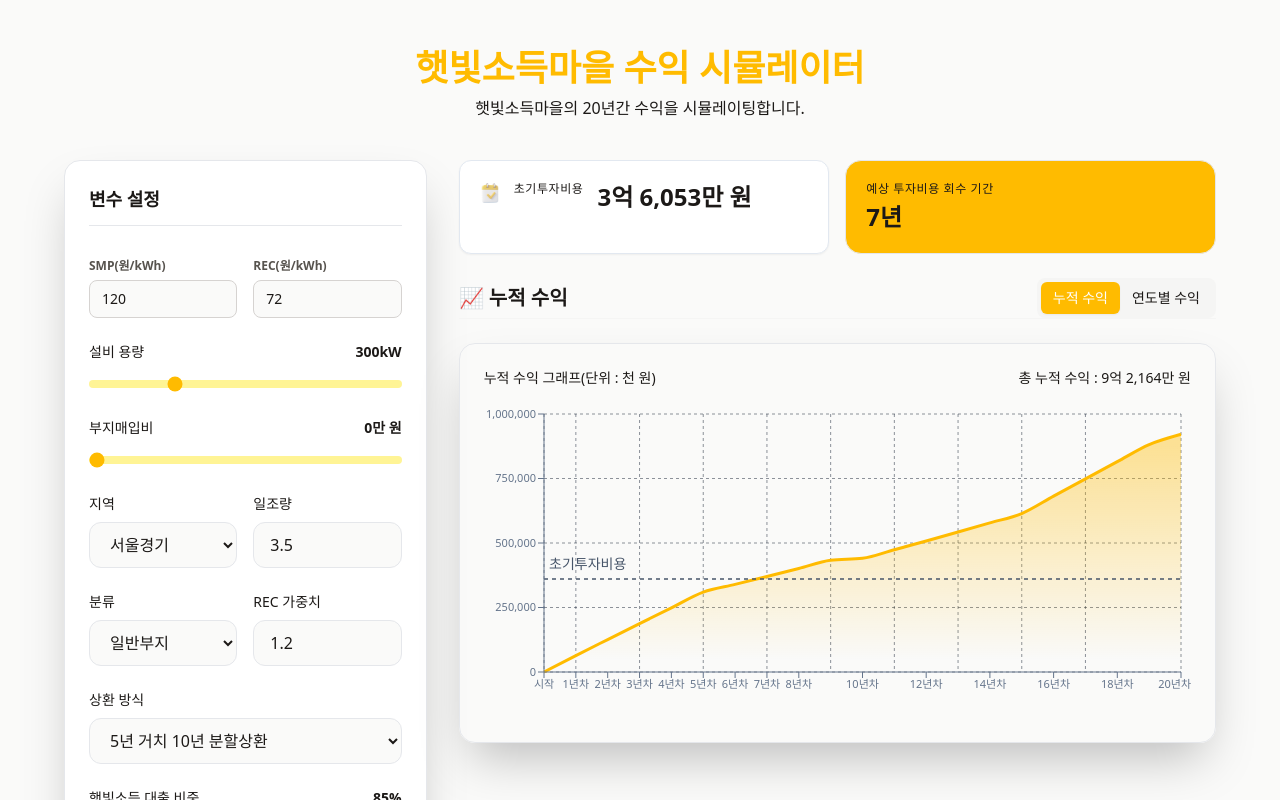
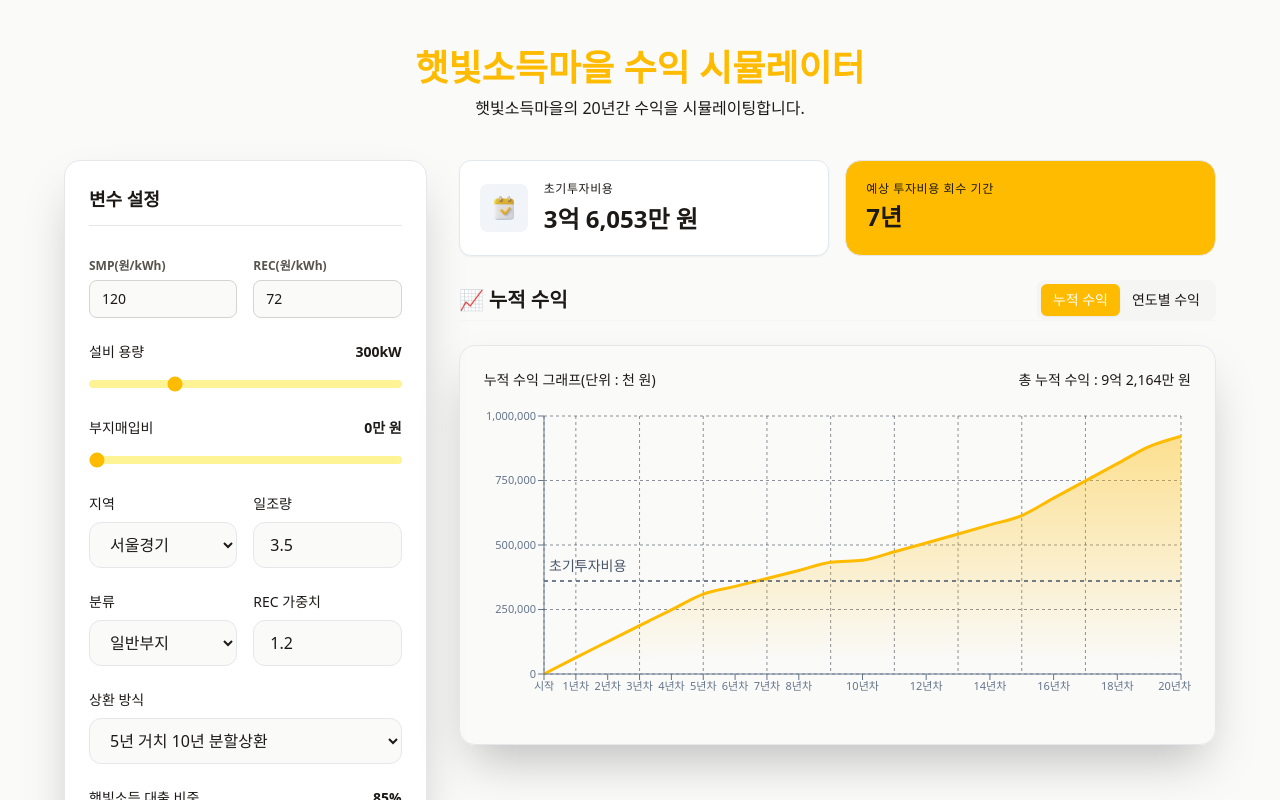
Before and after one commit to Hayley-Song/SolarPowerGeneration, a React (Vite) app: page / in a window 1280 px wide. Shown: the top 800 px of the page. Built offline with nearby package versions, Linux system fonts and the light colour scheme.

Commit message:
Update ChartView.jsx

```diff
--- a/src/components/ChartView.jsx
+++ b/src/components/ChartView.jsx
@@ -454,19 +454,27 @@ function StatCard({
   cardIcon = calendarIcon
 }) {
   return (
-    <div className="flex items-start gap-3.5 p-5 bg-white rounded-xl border border-slate-200 shadow-sm">
-      {/* 💡 배경 박스 없이 자연스럽게 배치된 아이콘 */}
-      <img
-        src={cardIcon}
-        alt=""
-        className="w-5 h-5 mt-0.5 flex-shrink-0 opacity-70"
-      />
-      <p className="text-xs mainText uppercase tracking-wider mb-1">
-        {title}
-      </p>
-      <p className="text-2xl font-black text-mainText">
+<div className="flex items-center gap-4 p-5 bg-white rounded-xl border border-slate-200 shadow-sm hover:border-slate-300 transition-all">
+  {/* 1. 왼쪽 아이콘 영역 */}
+  <div className="flex items-center justify-center w-12 h-12 rounded-lg bg-slate-100 shrink-0">
+    <img
+      src={cardIcon}
+      alt={title}
+      className="w-6 h-6 object-contain"
+    />
+  </div>
+
+  {/* 2. 오른쪽 텍스트 & 지표 영역 */}
+  <div className="flex flex-col min-w-0 justify-center">
+    <span className="text-xs mainText uppercase tracking-wider mb-1">
+      {title}
+    </span>
+    <div className="flex items-baseline gap-1 mt-0.5">
+      <span className="text-2xl font-black text-mainText">
         {value}
-      </p>
+      </span>
     </div>
+  </div>
+</div>
   );
 }
```
